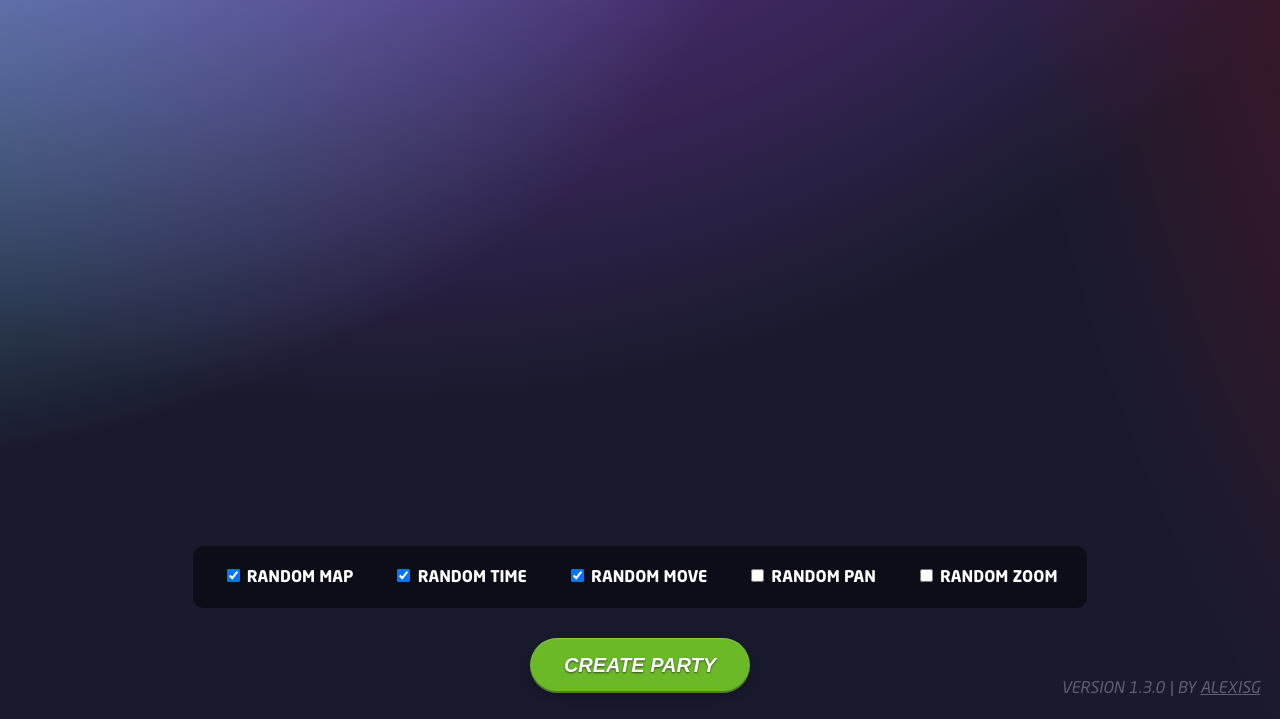
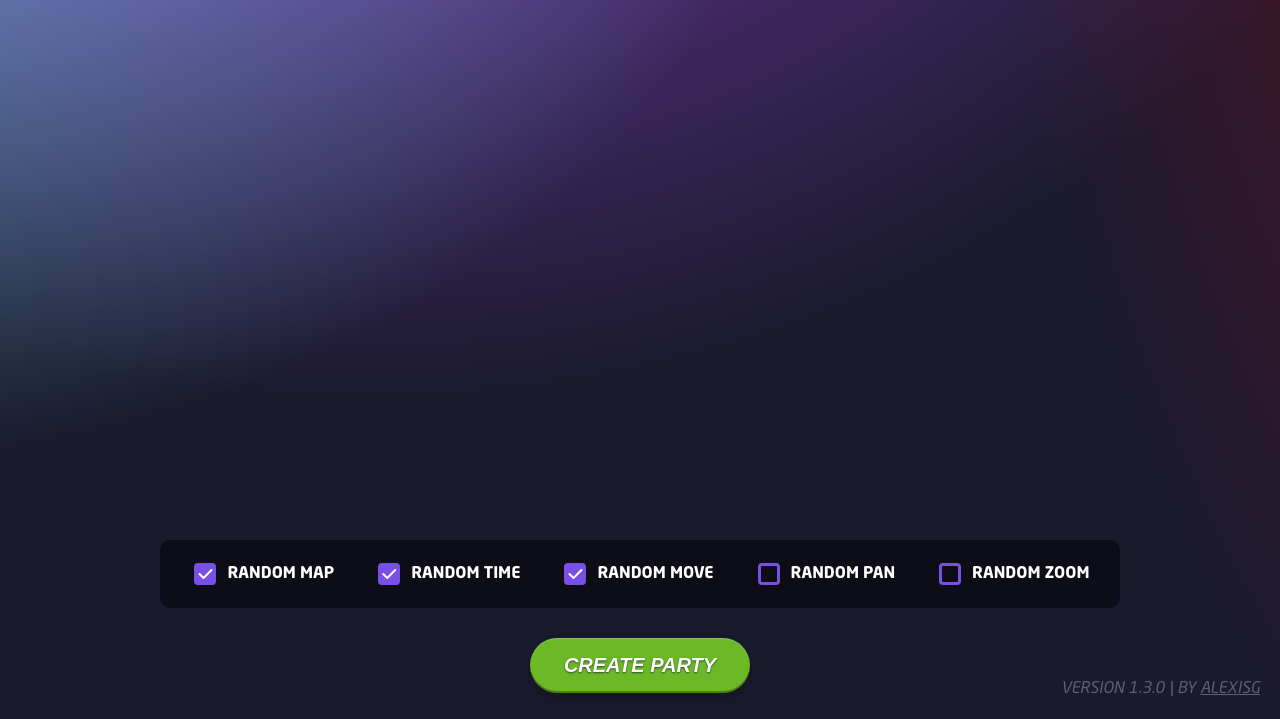
Before and after one commit to A1exisG/random-countries-for-GeoGuessr, a website: page public/index.html in a window 1280 px wide. Shown: the part 81-800 px from the top of the page. Drawn offline with Linux system fonts and the light colour scheme; a web font is replaced by a local one.

Commit message:
checkbox style

```diff
--- a/package.json
+++ b/package.json
@@ -4,7 +4,7 @@
    "description": "",
    "main": "index.js",
    "scripts": {
-      "dev": "nodemon .",
+      "dev": "nodemon -e js,html,css",
       "sass": "sass --watch public/scss/:public/"
    },
    "keywords": [],
--- a/public/index.html
+++ b/public/index.html
@@ -5,6 +5,7 @@
       <meta name="viewport" content="width=device-width, initial-scale=1.0" />
       <title>Random Party Generator | Geoguessr Lab</title>
       <link rel="stylesheet" href="style.css" />
+      <link rel="stylesheet" href="https://cdnjs.cloudflare.com/ajax/libs/font-awesome/6.4.2/css/all.min.css" />
    </head>
    <body>
       <header>
--- a/public/scriptcopy.js
+++ b/public/scriptcopy.js
@@ -57,7 +57,6 @@ document.addEventListener("DOMContentLoaded", function () {
       randomPartyButton.disabled = true;
       randomPartyButton.style.cursor = "not-allowed";
       randomPartyButton.style.background = "#4a4a4a";
-      randomPartyButton.style.backgroundImage = "radial-gradient(150% 160% at 50% 15%, hsla(0, 0%, 100%, 0.6) 0, transparent 30%)";
       loader.style.display = "flex";
 
       setTimeout(() => {
@@ -65,7 +64,6 @@ document.addEventListener("DOMContentLoaded", function () {
          randomPartyButton.disabled = false;
          randomPartyButton.style.cursor = "initial";
          randomPartyButton.style.background = "#6cb928";
-         randomPartyButton.style.backgroundImage = "radial-gradient(150% 160% at 50% 15%, hsla(0, 0%, 100%, 0.6) 0, transparent 30%)";
          // resultMap.style.display = "flex";
          // resultOptions.style.display = "flex";
          result.style.display = "flex";
--- a/public/scss/style.scss
+++ b/public/scss/style.scss
@@ -182,6 +182,12 @@ main {
    border-radius: 10px;
 
    flex-wrap: wrap;
+
+   div {
+      display: flex;
+      align-items: center;
+      gap: 8px;
+   }
 }
 
 .buttons-section > a {
@@ -199,6 +205,35 @@ footer {
 
    a {
       color: rgba(255, 255, 255, 0.3);
+   }
+}
+
+input[type="checkbox"] {
+   appearance: none;
+   -webkit-appearance: none;
+   height: 22px;
+   width: 22px;
+   border-radius: 4px;
+   background-color: transparent;
+   border: solid 3px $primary-purple;
+   display: flex;
+   justify-content: center;
+
+   &:after {
+      font-family: "Font Awesome 6 Free";
+      font-size: 16px;
+      font-weight: 900;
+      content: "\f00c";
+      color: white;
+      display: none;
+   }
+
+   &:checked {
+      background-color: $primary-purple;
+   }
+
+   &:checked:after {
+      display: block;
    }
 }
 
```
Also changed, not shown: public/style.css, 1 other file.
